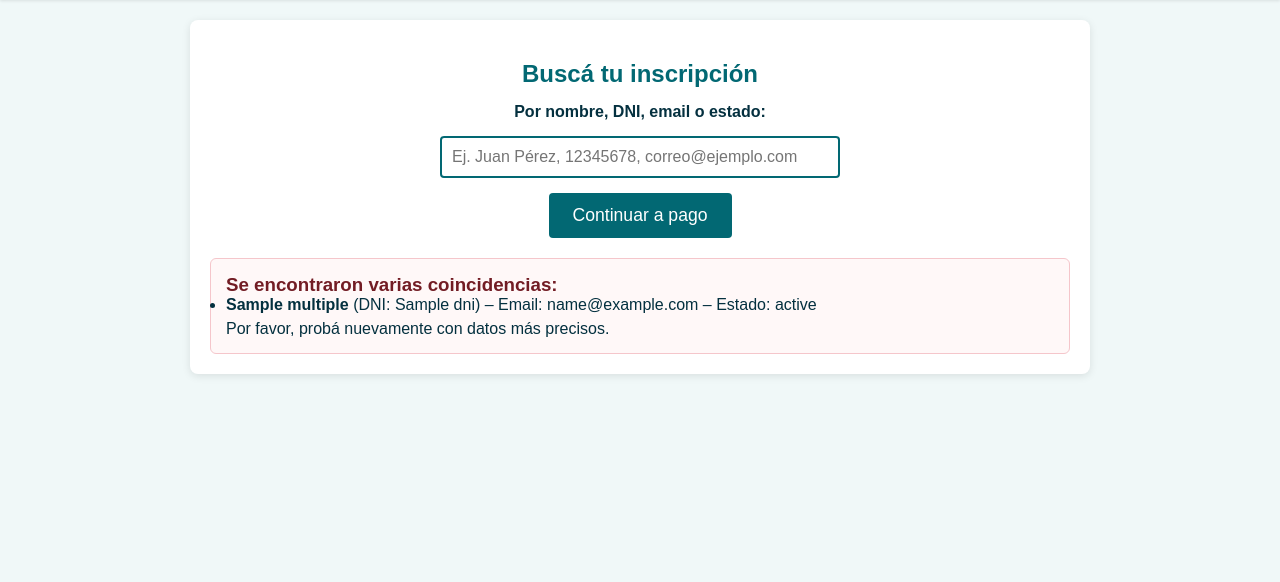
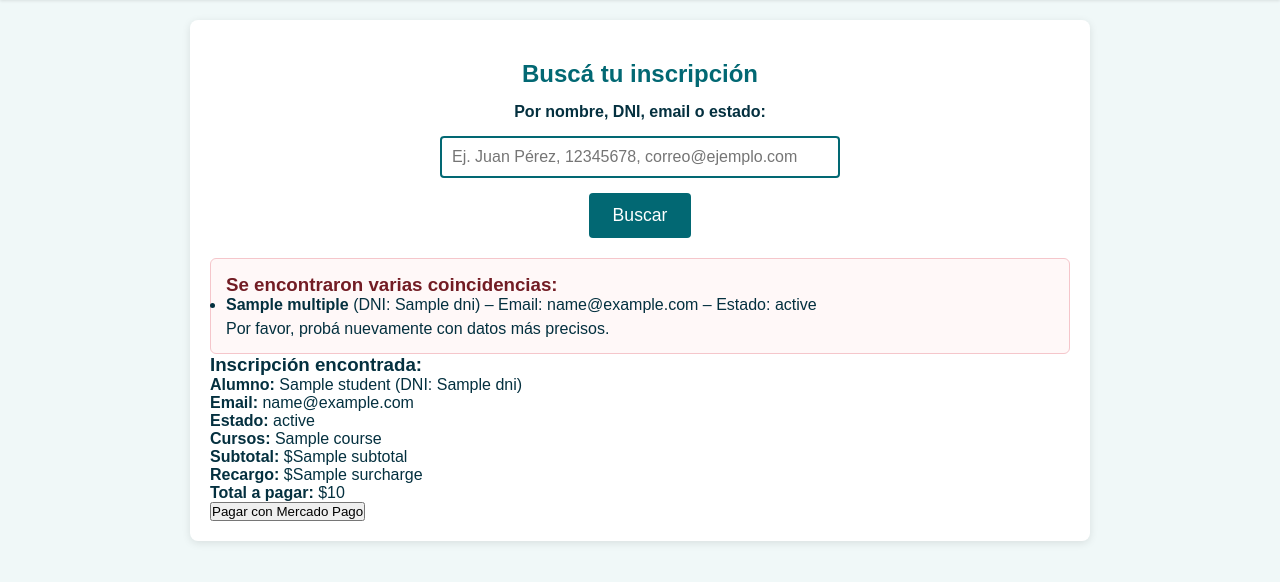
Before and after one commit to datastudioasteroids/AlmaPaid1, a FastAPI app: template app/templates/landing.html in a window 1280 px wide. Shown: the part 118-700 px from the top of the page. Run offline with FastAPI, Linux system fonts and the light colour scheme; the template is opened without the code that fills it: most values are stand-ins (such as "Sample title", 1, 10 or a date in 2020); parts of the project's set-up code (start-up, migrations or seed data) failed here and were passed over.

Commit message:
Update landing.html

```diff
--- a/app/templates/landing.html
+++ b/app/templates/landing.html
@@ -20,8 +20,10 @@
 
   <!-- Contenedor principal estilo “tarjeta” -->
   <div class="container">
+    <!-- Formulario de búsqueda -->
     <form method="post" action="/create_preference" class="search-form">
       <h2>Buscá tu inscripción</h2>
+      <input type="hidden" name="action" value="search" />
       <label for="term">Por nombre, DNI, email o estado:</label>
       <input
         type="text"
@@ -31,9 +33,10 @@
         placeholder="Ej. Juan Pérez, 12345678, correo@ejemplo.com"
         required
       />
-      <button type="submit">Continuar a pago</button>
+      <button type="submit">Buscar</button>
     </form>
 
+    <!-- Mensajes de error -->
     {% if error %}
       <p class="error-message">{{ error }}</p>
     {% endif %}
@@ -59,6 +62,25 @@
         <p>Por favor, probá nuevamente con datos más precisos.</p>
       </div>
     {% endif %}
+
+    <!-- Resultado de búsqueda y botón de pago -->
+    {% if student %}
+      <div class="result-card">
+        <h3>Inscripción encontrada:</h3>
+        <p><strong>Alumno:</strong> {{ student.name }} {% if student.dni %}(DNI: {{ student.dni }}){% endif %}</p>
+        <p><strong>Email:</strong> {{ student.email or '—' }}</p>
+        <p><strong>Estado:</strong> {{ student.status }}</p>
+        <p><strong>Cursos:</strong> {{ courses | join(', ') }}</p>
+        <p><strong>Subtotal:</strong> ${{ subtotal }}</p>
+        <p><strong>Recargo:</strong> ${{ surcharge }}</p>
+        <p><strong>Total a pagar:</strong> ${{ total }}</p>
+        <form method="post" action="/create_preference" class="pay-form">
+          <input type="hidden" name="action" value="pay" />
+          <input type="hidden" name="student_id" value="{{ student.id }}" />
+          <button type="submit">Pagar con Mercado Pago</button>
+        </form>
+      </div>
+    {% endif %}
   </div>
 </body>
 </html>
```
